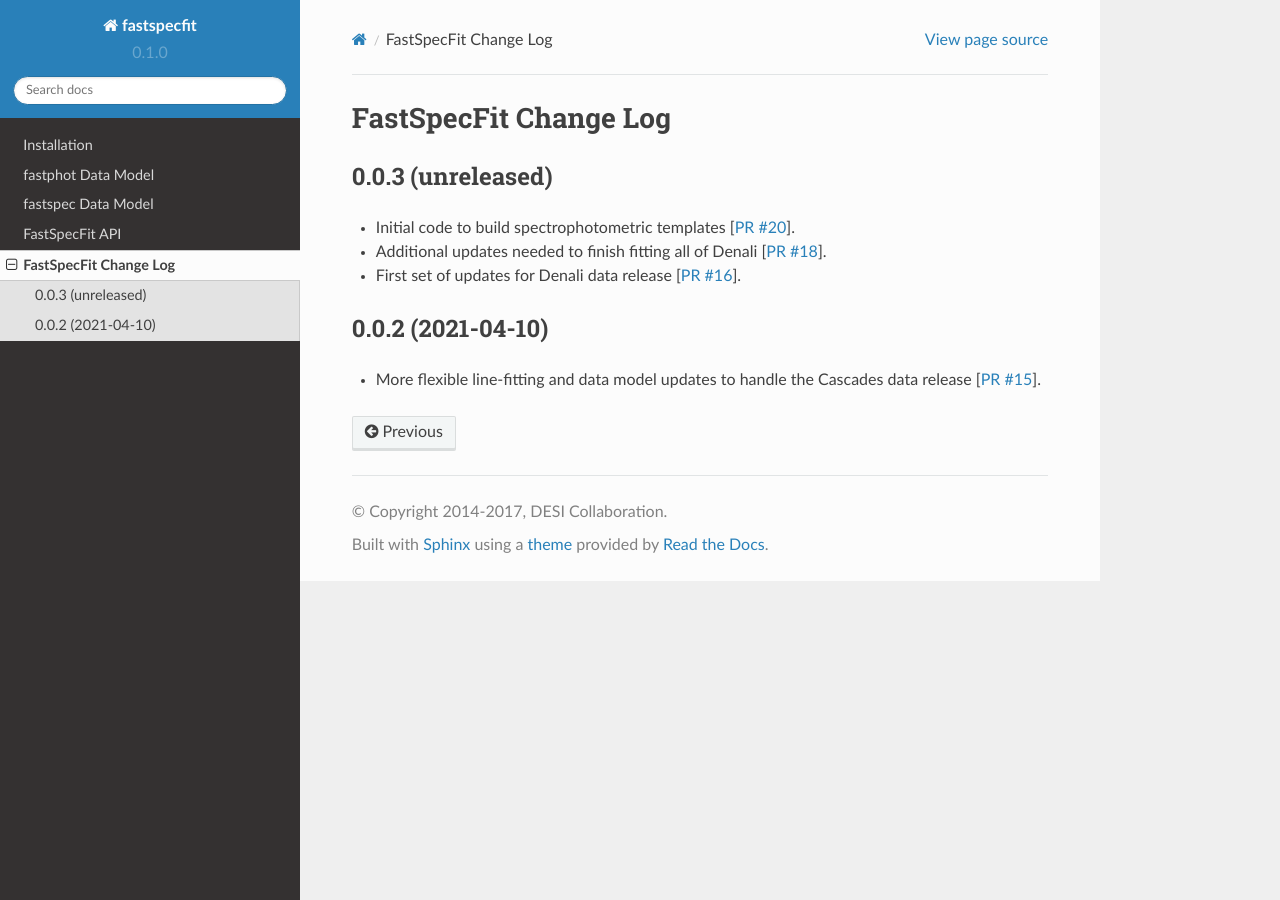
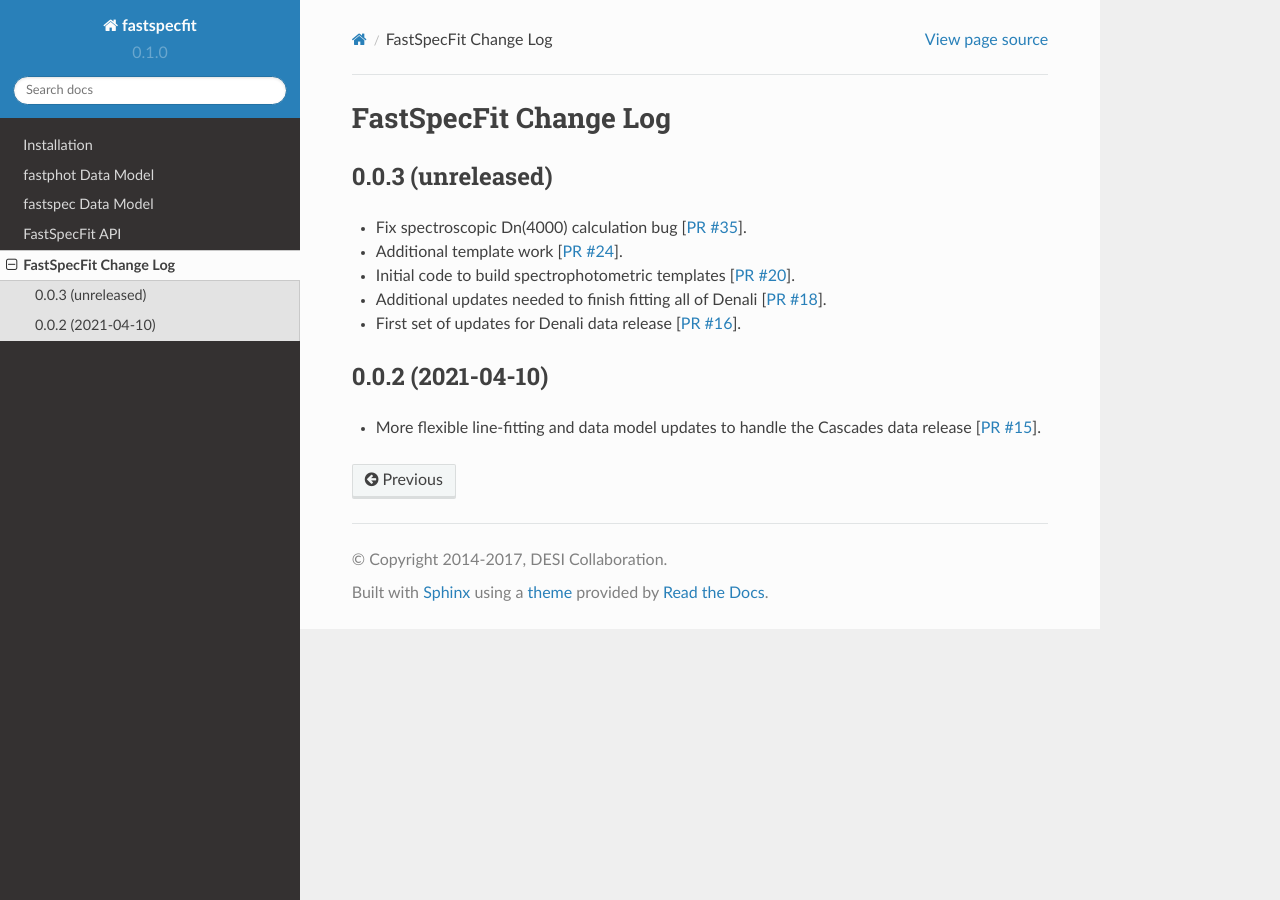
Before and after one commit to desihub/fastspecfit, a Sphinx documentation site: the page built from doc/changes.rst, in a window 1280 px wide. Built offline with Sphinx 7.4.7 and the Read the Docs theme 2.0.0, drawn with Linux system fonts in a browser that asks for light colours.

Commit message:
update change log

```diff
--- a/doc/changes.rst
+++ b/doc/changes.rst
@@ -5,6 +5,8 @@ FastSpecFit Change Log
 0.0.3 (unreleased)
 -------------------
 
+* Fix spectroscopic Dn(4000) calculation bug [`PR #35`_].
+* Additional template work [`PR #24`_].
 * Initial code to build spectrophotometric templates [`PR #20`_].
 * Additional updates needed to finish fitting all of Denali [`PR #18`_].
 * First set of updates for Denali data release [`PR #16`_].
@@ -12,6 +14,8 @@ FastSpecFit Change Log
 .. _`PR #16`: https://github.com/desihub/fastspecfit/pull/16
 .. _`PR #18`: https://github.com/desihub/fastspecfit/pull/18
 .. _`PR #20`: https://github.com/desihub/fastspecfit/pull/20
+.. _`PR #24`: https://github.com/desihub/fastspecfit/pull/24
+.. _`PR #35`: https://github.com/desihub/fastspecfit/pull/35
 
 0.0.2 (2021-04-10)
 ------------------
```
